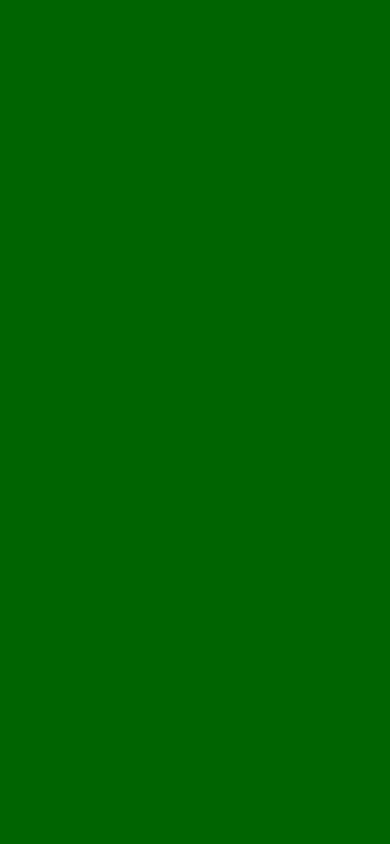
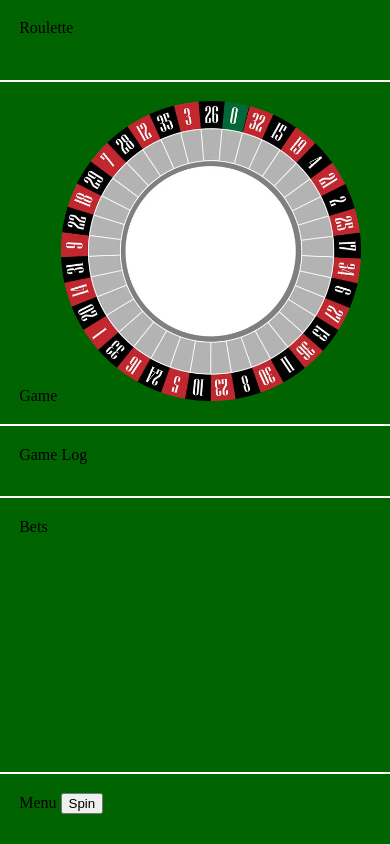
Before and after one commit to jbc2313/Roulette, a plain HTML site: page index.html in a window 390 px wide. Drawn offline with Linux system fonts and the light colour scheme.

Commit message:
added Wheel element and Spin Button

```diff
--- a/index.html
+++ b/index.html
@@ -9,8 +9,32 @@
     <title>Roulette</title>
 </head>
 <body>
-    <div class="main">
 
-    </div>
+    <header id="pageHeader">Roulette</header>
+    <article id="mainArticle">Game
+        <img id="whl" src="wheel-mod.png" alt="RouletteWheel">
+
+
+
+
+
+
+
+
+    </article>
+    <nav id="mainNav">Bets</nav>
+    <div id="siteAds">Game Log</div>
+    <footer id="pageFooter">Menu
+        <button id="spinBtn">Spin</button>
+
+
+
+    </footer>
+
+
+
+
+
+
 </body>
 </html>
--- a/script.js
+++ b/script.js
@@ -1 +1,14 @@
 console.log('helloworld');
+console.log('welcome to roulette, please enjoy!');
+
+let btnEl = document.getElementById('spinBtn');
+console.log(btnEl);
+
+let whlEl = document.getElementById('whl');
+console.log(whlEl);
+
+btnEl.addEventListener('click', () => {
+    console.log('you just clicked the spin button!');
+
+
+});
--- a/style.css
+++ b/style.css
@@ -1,8 +1,55 @@
 body {
+    display: grid;
+    grid-template-areas:
+      "header header"
+      "nav article"
+      "nav ads"
+      "footer footer";
+    grid-template-rows: 80px 1fr 70px 70px;
+    grid-template-columns: 20% 1fr;
+    grid-row-gap: 2px;
+    grid-column-gap: 2px;
+    height: 100vh;
+    margin: 0;
+}
+ header, footer, article, nav, div {
+    padding: 1.2em;
     background: darkgreen;
 }
+#pageHeader {
+    grid-area: header;
+}
+#pageFooter {
+    grid-area: footer;
+}
+#mainArticle {
+    grid-area: article;
+}
+#mainNav {
+    grid-area: nav;
+}
+#siteAds {
+    grid-area: ads;
+}
+#whl {
+  height: 300px;
+  width: 300px;
+}
 
-.main {
-    display: grid;
-    grid-template-columns: none;
-};
+
+
+
+
+  /* Stack the layout on small devices/viewports. */
+  @media all and (max-width: 575px) {
+    body {
+      grid-template-areas:
+        "header"
+        "article"
+        "ads"
+        "nav"
+        "footer";
+      grid-template-rows: 80px 1fr 70px 1fr 70px;
+      grid-template-columns: 1fr;
+   }
+  }
```
Also changed, not shown: wheel-mod.png (added).
